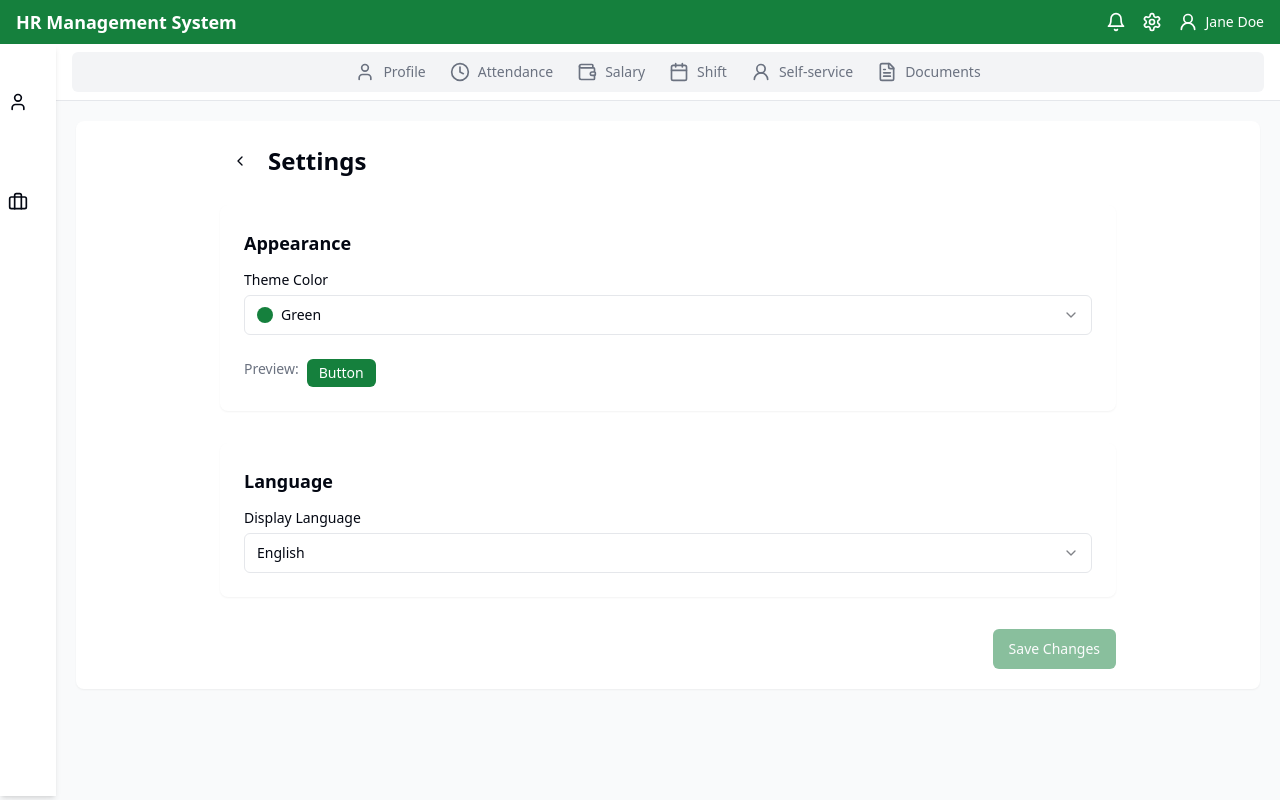
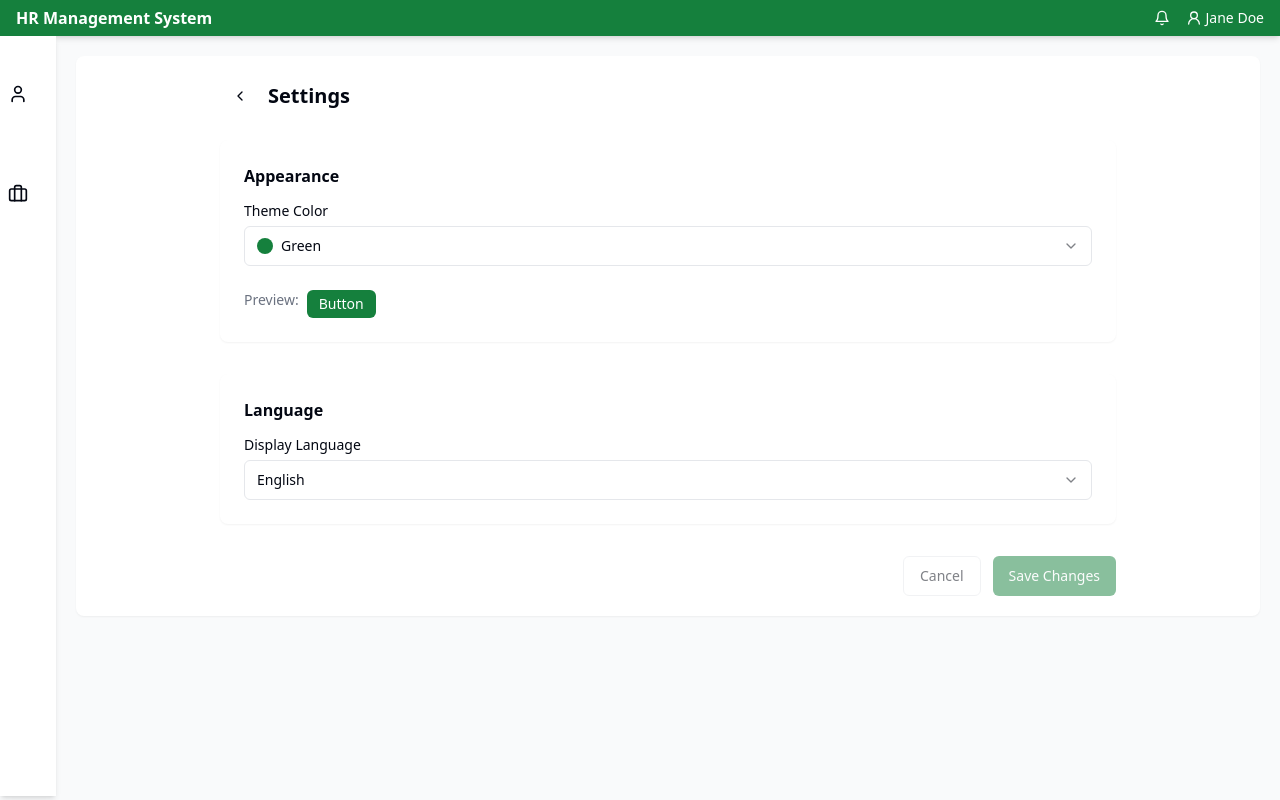
Before and after one commit to tchc-payslip/HRIS, a React (Vite) app: page /settings in a window 1280 px wide. Built offline with nearby package versions, Linux system fonts and the light colour scheme.

Commit message:
Refactor: Implement UI changes and fix layout logic
-   Updated header icons and account menu.
-   Fixed tab display based on sidebar selection.
-   Centered sidebar icons.
-   Reduced font sizes.
-   Implemented immediate theme color updates with save/cancel buttons.

```diff
--- a/src/components/Layout.tsx
+++ b/src/components/Layout.tsx
@@ -1,6 +1,6 @@
 
-import { Outlet, NavLink, useLocation } from "react-router-dom";
-import { useState } from "react";
+import { Outlet, NavLink, useLocation, useNavigate } from "react-router-dom";
+import { useState, useEffect } from "react";
 import {
   User,
   FileText,
@@ -12,8 +12,7 @@ import {
   Calendar,
   Briefcase,
   ChartBar,
-  Bell,
-  Settings
+  Bell
 } from "lucide-react";
 import { cn } from "@/lib/utils";
 import { Tabs, TabsContent, TabsList, TabsTrigger } from "@/components/ui/tabs";
@@ -23,13 +22,22 @@ import {
   TooltipProvider,
   TooltipTrigger,
 } from "@/components/ui/tooltip";
-import { useNavigate } from "react-router-dom";
+import {
+  DropdownMenu,
+  DropdownMenuContent,
+  DropdownMenuItem,
+  DropdownMenuTrigger,
+} from "@/components/ui/dropdown-menu";
 
 const Layout = () => {
   const location = useLocation();
   const navigate = useNavigate();
   const currentPath = location.pathname;
   const mainSection = currentPath.split('/')[1] || 'profile';
+
+  // Determine which section we're in (Personal or HR)
+  const isHrSection = currentPath.startsWith('/hr');
+  const isSettingsPage = currentPath === '/settings';
 
   // Employee self-service menu items (for tabs)
   const employeeTabItems = [
@@ -45,38 +53,55 @@ const Layout = () => {
   const hrTabItems = [
     { to: "/hr/employee-management", label: "Employee Management", icon: <Users className="w-5 h-5" /> },
     { to: "/hr/attendance-leave", label: "Attendance & Leave", icon: <Calendar className="w-5 h-5" /> },
-    { to: "/hr/payroll", label: "Payroll & Compensation", icon: <Wallet className="w-5 h-5" /> },
+    { to: "/hr/payroll", label: "Payroll", icon: <Wallet className="w-5 h-5" /> },
     { to: "/hr/budget-planning", label: "Budget Planning", icon: <ChartBar className="w-5 h-5" /> },
     { to: "/hr/budget-management", label: "Budget Management", icon: <Banknote className="w-5 h-5" /> }
   ];
 
-  // Determine if we're in the HR section or Personal section
-  const isHrSection = currentPath.startsWith('/hr');
+  // Get the appropriate tab items based on section
   const currentTabItems = isHrSection ? hrTabItems : employeeTabItems;
+
+  // Get the theme color from localStorage
+  const themeColor = localStorage.getItem('theme-color') || 'green-700';
 
   return (
     <div className="flex flex-col h-screen bg-gray-50">
-      {/* Header - made thinner */}
-      <header className="bg-green-700 py-2 px-4 text-white shadow-md flex justify-between items-center z-10">
+      {/* Header - thinner */}
+      <header className={`bg-${themeColor} py-1.5 px-4 text-white shadow-md flex justify-between items-center z-10`}>
         <div className="flex items-center">
-          <h1 className="font-bold text-lg">HR Management System</h1>
+          <h1 className="font-bold text-base">HR Management System</h1>
         </div>
         <div className="flex items-center space-x-4">
-          <Bell className="w-5 h-5 cursor-pointer hover:text-gray-200" />
-          <Settings
-            className="w-5 h-5 cursor-pointer hover:text-gray-200"
+          {/* Notification icon */}
+          <Bell className="w-4 h-4 cursor-pointer hover:text-gray-200" />
+
+          {/* Account dropdown */}
+          <DropdownMenu>
+            <DropdownMenuTrigger className="flex items-center space-x-1 cursor-pointer hover:text-gray-200">
+              <UserRound className="w-4 h-4" />
+              <span className="hidden md:inline text-sm">Jane Doe</span>
+            </DropdownMenuTrigger>
+            <DropdownMenuContent align="end">
+              <DropdownMenuItem className="cursor-pointer">
+                Account Details
+              </DropdownMenuItem>
+              <DropdownMenuItem
+                className="cursor-pointer"
                 onClick={() => navigate('/settings')}
-          />
-          <div className="flex items-center space-x-2 cursor-pointer hover:text-gray-200">
-            <UserRound className="w-5 h-5" />
-            <span className="hidden md:inline text-sm">Jane Doe</span>
-          </div>
+              >
+                Settings
+              </DropdownMenuItem>
+              <DropdownMenuItem className="cursor-pointer">
+                Log out
+              </DropdownMenuItem>
+            </DropdownMenuContent>
+          </DropdownMenu>
         </div>
       </header>
 
       <div className="flex flex-1 overflow-hidden">
         {/* Sidebar - icons only with tooltips */}
-        <div className="bg-white shadow-md z-20 flex flex-col w-14 fixed h-[calc(100vh-48px)]">
+        <div className="bg-white shadow-md z-20 flex flex-col w-14 fixed h-[calc(100vh-40px)]">
           {/* Personal section */}
           <div className="px-2 py-4">
             <p className="text-xs font-semibold text-gray-500 mb-2 px-2 opacity-0 h-0">
@@ -89,8 +114,8 @@ const Layout = () => {
                     to="/profile"
                     className={({ isActive }) => cn(
                       "flex items-center justify-center py-2 px-2 rounded-md transition-colors",
-                      isActive || (!isHrSection)
-                        ? "bg-green-700 text-white"
+                      isActive || (!isHrSection && !isSettingsPage)
+                        ? `bg-${themeColor} text-white`
                         : "text-gray-700 hover:bg-gray-100"
                     )}
                   >
@@ -116,8 +141,8 @@ const Layout = () => {
                     to="/hr/employee-management"
                     className={({ isActive }) => cn(
                       "flex items-center justify-center py-2 px-2 rounded-md transition-colors",
-                      isActive || (isHrSection)
-                        ? "bg-green-700 text-white"
+                      isActive || (isHrSection && !isSettingsPage)
+                        ? `bg-${themeColor} text-white`
                         : "text-gray-700 hover:bg-gray-100"
                     )}
                   >
@@ -134,8 +159,9 @@ const Layout = () => {
 
         {/* Main content - with fixed position */}
         <div className="flex-1 overflow-auto ml-14 bg-gray-50">
-          {/* Tabbed Navigation */}
-          <div className="bg-white border-b sticky top-0 z-10 py-2 px-4">
+          {/* Tabbed Navigation - only show for Personal and HR sections */}
+          {!isSettingsPage && (
+            <div className="bg-white border-b sticky top-0 z-10 py-1 px-4">
               <Tabs defaultValue={location.pathname} className="w-full">
                 <TabsList className="w-full flex overflow-x-auto pb-1 scrollbar-hide">
                   {currentTabItems.map((item) => (
@@ -143,18 +169,19 @@ const Layout = () => {
                       key={item.to}
                       value={item.to}
                       className="flex items-center"
-                    onClick={() => window.location.href = item.to}
+                      onClick={() => navigate(item.to)}
                       data-active={item.to === location.pathname}
                     >
                       <div className="flex items-center">
                         <span className="mr-2">{item.icon}</span>
-                      <span>{item.label}</span>
+                        <span className="text-sm">{item.label}</span>
                       </div>
                     </TabsTrigger>
                   ))}
                 </TabsList>
               </Tabs>
             </div>
+          )}
 
           <div className="p-5">
             <div className="bg-white rounded-lg shadow-sm p-5 min-h-full">
--- a/src/components/ui/button.tsx
+++ b/src/components/ui/button.tsx
@@ -13,7 +13,7 @@ const buttonVariants = cva(
   {
     variants: {
       variant: {
-        default: "bg-green-700 text-primary-foreground hover:bg-green-800",
+        default: "bg-[--theme-color] text-primary-foreground hover:bg-[--theme-color]/90",
         destructive:
           "bg-destructive text-destructive-foreground hover:bg-destructive/90",
         outline:
@@ -46,6 +46,11 @@ export interface ButtonProps
 const Button = React.forwardRef<HTMLButtonElement, ButtonProps>(
   ({ className, variant, size, asChild = false, ...props }, ref) => {
     // Apply theme color if it exists in localStorage
+    React.useEffect(() => {
+      const themeColor = getThemeColor();
+      document.documentElement.style.setProperty('--theme-color', themeColor);
+    }, []);
+
     const Comp = asChild ? Slot : "button"
     return (
       <Comp
--- a/src/pages/Settings.tsx
+++ b/src/pages/Settings.tsx
@@ -1,3 +1,4 @@
+
 import React, { useState, useEffect } from 'react';
 import { ChevronLeft } from 'lucide-react';
 import { useNavigate } from 'react-router-dom';
@@ -45,17 +46,34 @@ const Settings = () => {
 
   const hasChanges = selectedColor !== initialColor || selectedLanguage !== initialLanguage;
 
+  // Apply color change immediately for preview
+  useEffect(() => {
+    // Update document style for preview
+    document.documentElement.style.setProperty('--theme-color', selectedColor);
+  }, [selectedColor]);
+
   const handleSave = () => {
     // Save settings to localStorage
     localStorage.setItem('theme-color', selectedColor);
     localStorage.setItem('language', selectedLanguage);
 
-    // Apply theme color to the document
-    document.documentElement.style.setProperty('--theme-color', selectedColor);
-
     toast({
       title: "Settings saved",
       description: "Your preferences have been updated."
+    });
+  };
+
+  const handleCancel = () => {
+    // Reset to initial values
+    setSelectedColor(initialColor);
+    setSelectedLanguage(initialLanguage);
+
+    // Apply initial color back
+    document.documentElement.style.setProperty('--theme-color', initialColor);
+
+    toast({
+      title: "Changes canceled",
+      description: "Your changes have been discarded."
     });
   };
 
@@ -70,13 +88,13 @@ const Settings = () => {
         >
           <ChevronLeft className="h-5 w-5" />
         </Button>
-        <h2 className="text-2xl font-bold">Settings</h2>
+        <h2 className="text-xl font-bold">Settings</h2>
       </div>
 
       <div className="space-y-8">
         {/* Theme Color Section */}
         <div className="bg-white p-6 rounded-lg shadow-sm">
-          <h3 className="text-lg font-semibold mb-4">Appearance</h3>
+          <h3 className="text-base font-semibold mb-4">Appearance</h3>
 
           <div className="space-y-4">
             <div className="grid gap-2">
@@ -112,7 +130,7 @@ const Settings = () => {
 
         {/* Language Section */}
         <div className="bg-white p-6 rounded-lg shadow-sm">
-          <h3 className="text-lg font-semibold mb-4">Language</h3>
+          <h3 className="text-base font-semibold mb-4">Language</h3>
 
           <div className="space-y-4">
             <div className="grid gap-2">
@@ -136,12 +154,19 @@ const Settings = () => {
           </div>
         </div>
 
-        {/* Save Button */}
-        <div className="flex justify-end">
+        {/* Action Buttons */}
+        <div className="flex justify-end space-x-3">
+          <Button
+            onClick={handleCancel}
+            variant="outline"
+            disabled={!hasChanges}
+          >
+            Cancel
+          </Button>
           <Button
             onClick={handleSave}
             disabled={!hasChanges}
-            className="bg-green-700 hover:bg-green-800"
+            className={`bg-${selectedColor} hover:bg-${selectedColor}`}
           >
             Save Changes
           </Button>
```
Lines whose indentation alone changed are shown as unchanged.
